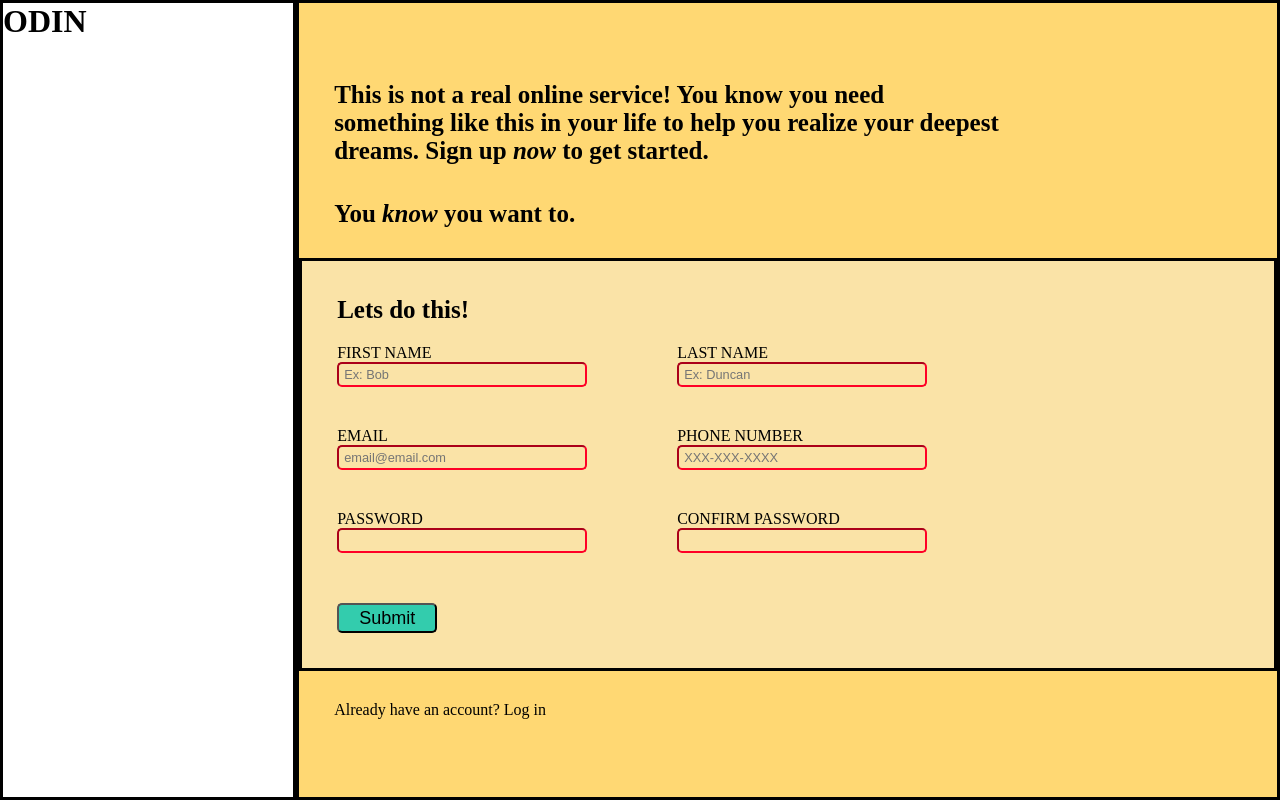
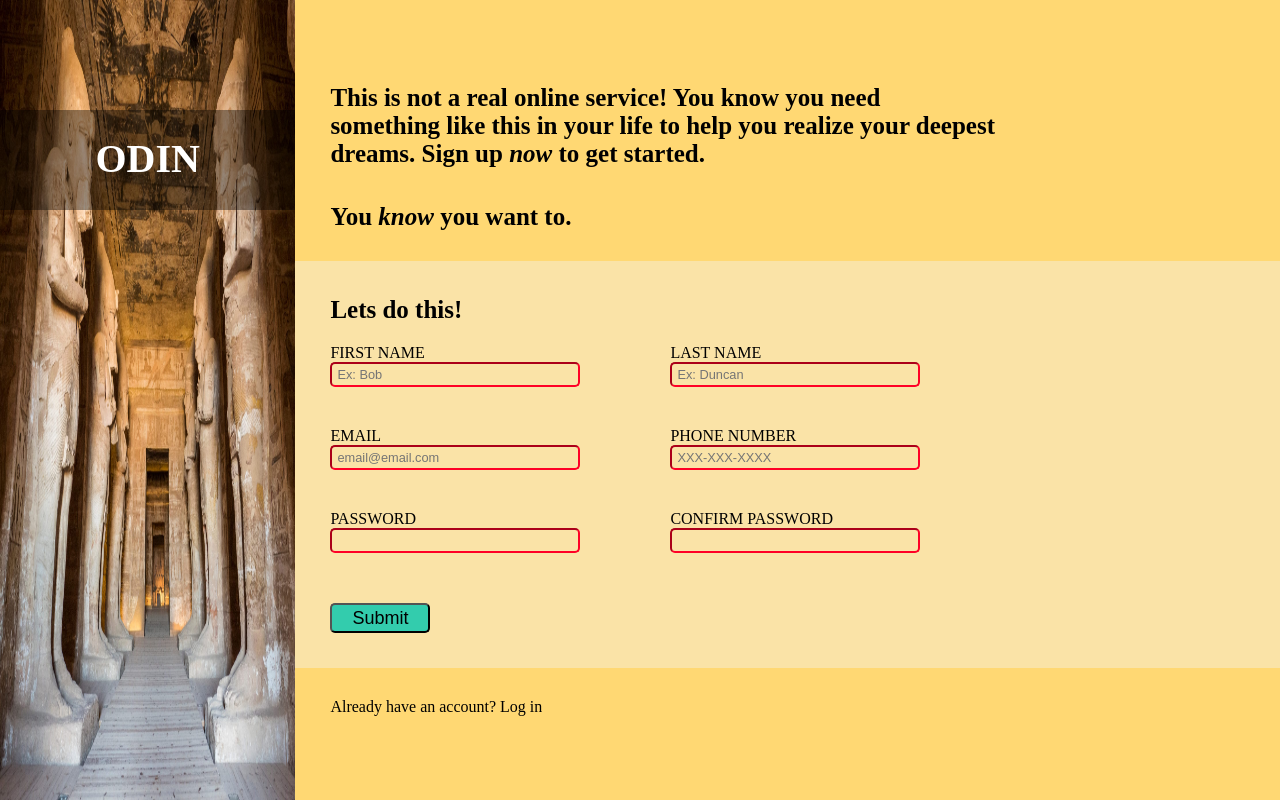
Before and after one commit to june062/signup-form, a plain HTML site: page index.html in a window 1280 px wide. Drawn offline with Linux system fonts and the light colour scheme.

Commit message:
Add background immage and scale it correctly and correctly position logo

```diff
--- a/styles.css
+++ b/styles.css
@@ -16,10 +16,10 @@ body{
 .logo{
     height: 100vh;
     width: 30vw;
-    border: solid black;
+    /* border: solid black; */
 }
 main{
-    border: solid black;
+    /* border: solid black; */
     width: 100vw;
     height: 100vh;
     display: flex;
@@ -29,7 +29,7 @@ main{
 }
 
 form{
-    border: solid black;
+    /* border: solid black; */
     background-color: rgb(250, 227, 167);
     margin: var(--margin) 0;
     padding: var(--padding) 0;
@@ -88,6 +88,26 @@ form h2, .intro p{
     background-color: rgb(51, 204, 173);
 }
 input[type="password"]:invalid::after{
-    content: "Hi";
+    display: block;
+    content: "Enter a password that contains at least 1 upper case letter, 1 number, and 1 special character.";
 
 }
+.logo h1{
+    font-size: 40px;
+    color: white;
+    width: auto;
+    height: 100px;
+    text-align: center;
+    background: rgba(0,0,0, .4);
+    padding: 25px 0;
+    position: relative;
+    top: 110px;
+
+
+
+}
+.logo{
+    background-image: url(assets/URL-TRAVEL-EGYPT-Interior-Corridor-of-Abu-Simbel.jpg);
+    background-size:100% 100%;
+    position: relative;
+}
```
